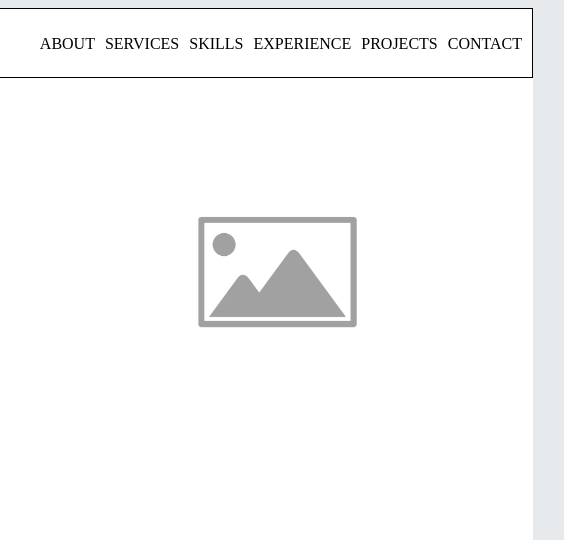
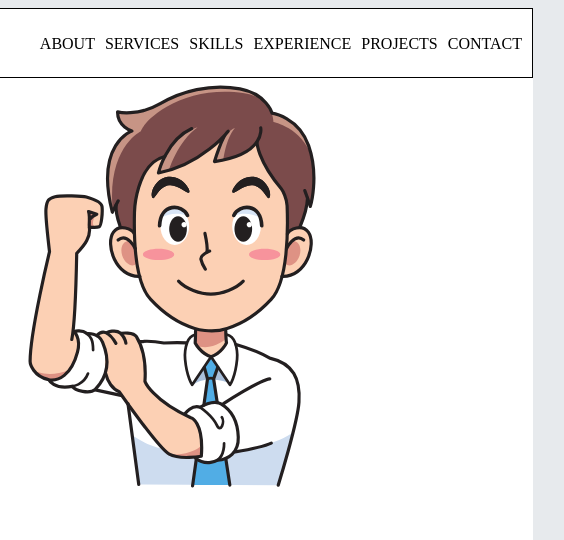
Before and after one commit to Arnold-Mwangi/portfolio_landing_page, a plain HTML site: page index.html in a window 1280 px wide. Shown: the top 540 px of the page, 619-1183 px from the left. Drawn offline with Linux system fonts and the light colour scheme.

Commit message:
updated my image

```diff
--- a/index.html
+++ b/index.html
@@ -109,8 +109,11 @@
                     </div>
                 </div>
             </div>
-            <div class="image">
-                <img src="./images/image.png" alt="Arnold" srcset="">
+            <div >
+                <div class="image">
+                    <img src="./images/cos.svg" alt="Arnold" srcset="">
+                </div>
+
             </div>
 
         </div>
--- a/style.css
+++ b/style.css
@@ -37,6 +37,8 @@ header{
 }
 .container{
     margin:0 auto;
+    width: 100%;
+    overflow-x: hidden;
     height: 100vh;
     width: 1024px;
     background-color: white;
@@ -107,6 +109,15 @@ header{
     background-color: #d6d6d6;
 }
 
-img{
+.image {
+    position: relative;
+    width: 100%;
+    height: 100%;
+}
+
+.image img {
+    position: absolute;
+    margin: auto;
     max-width: 100%;
+    max-height: 100%;
 }
```
Also changed, not shown: images/cos.jpg (added), images/cos.svg (added), 1 other file.
